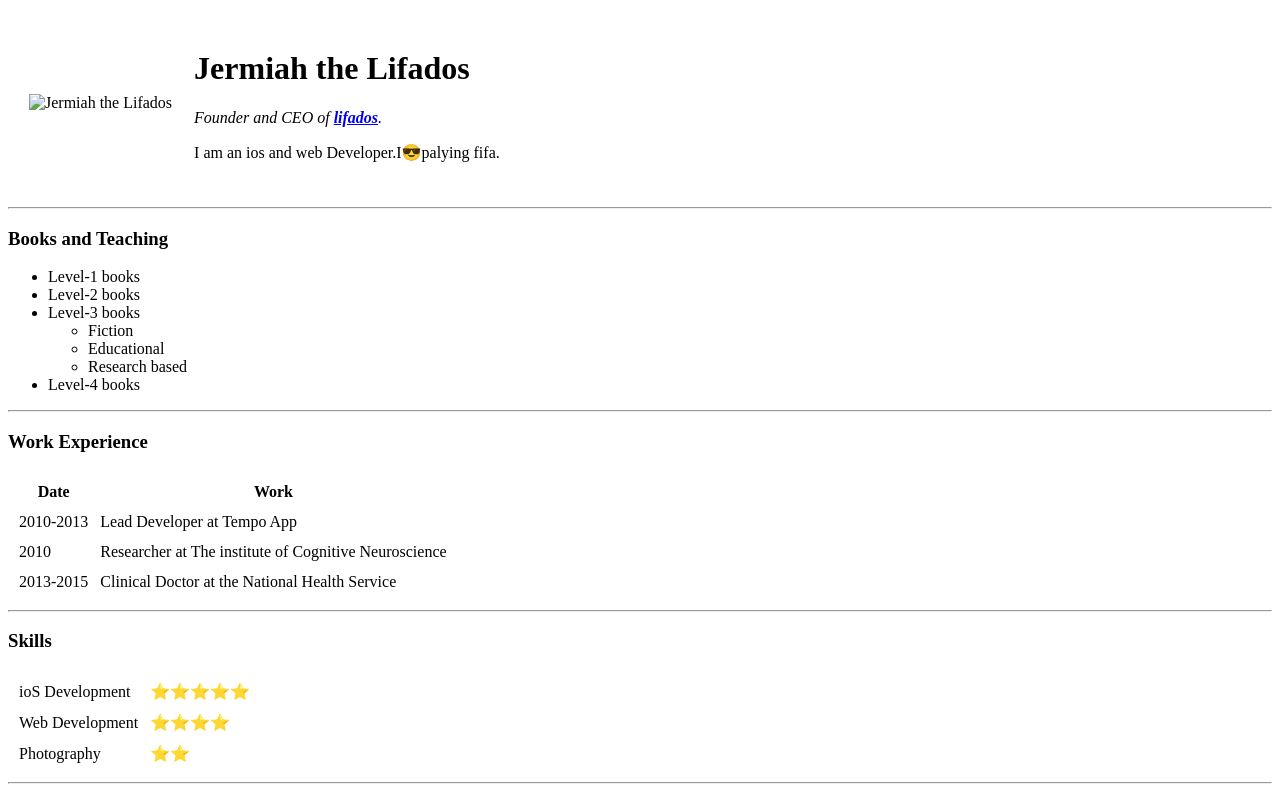
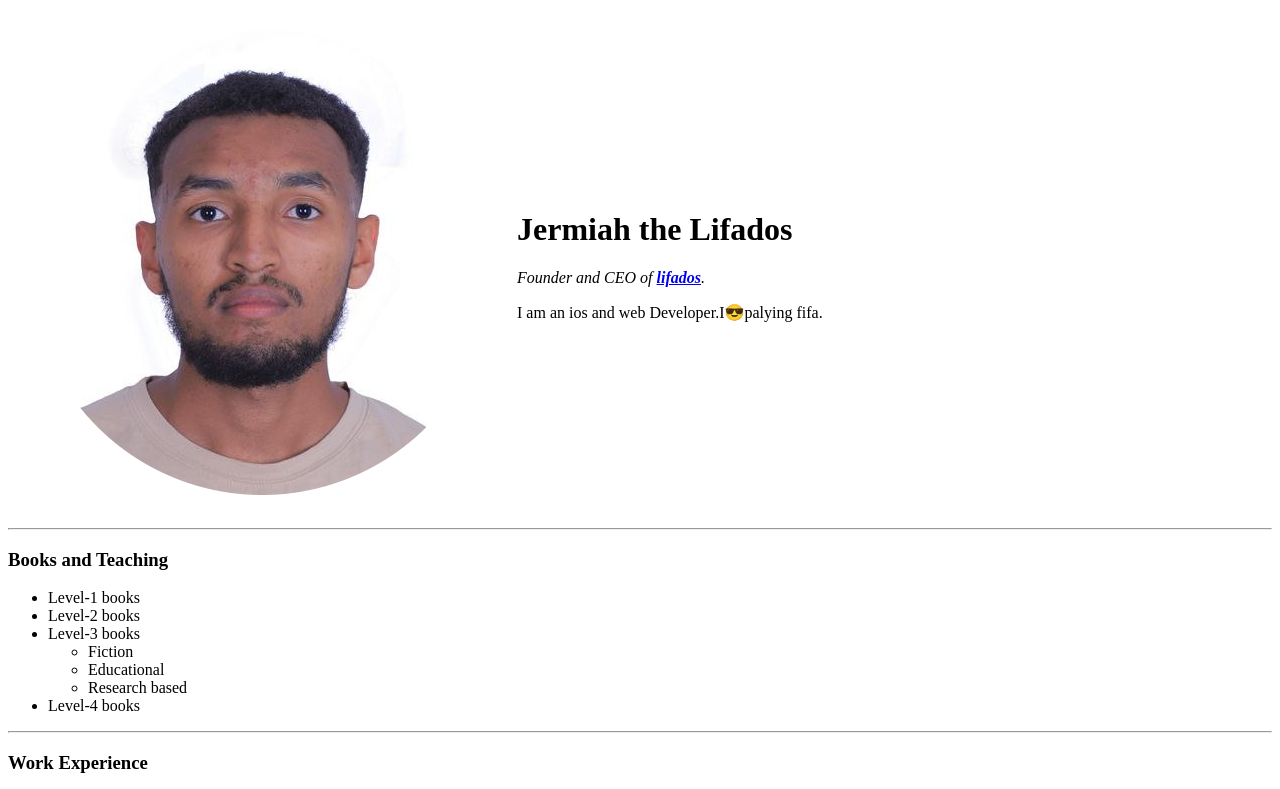
Before and after one commit to Ertonadol12/CV, a plain HTML site: page index.html in a window 1280 px wide. Shown: the top 789 px of the page. Drawn offline with Linux system fonts and the light colour scheme.

Commit message:
Update index.html

```diff
--- a/index.html
+++ b/index.html
@@ -8,7 +8,7 @@
   <table cellspacing ="20">
     <tr>
       <td>
-        <img src="Imag/Jermiah.png" alt="Jermiah the Lifados">
+        <img src="Jermiah.png" alt="Jermiah the Lifados">
       </td>
       <td>
         <h1>Jermiah the Lifados</h1>
```
